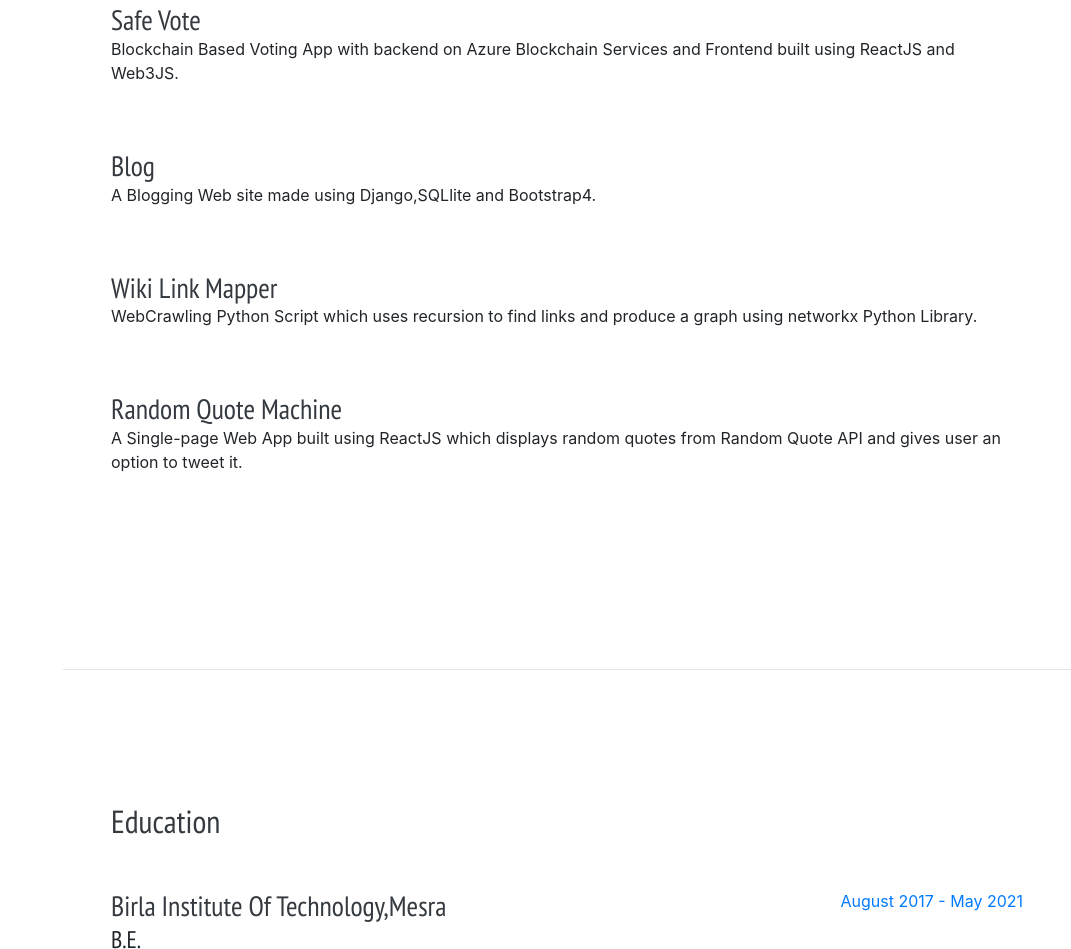
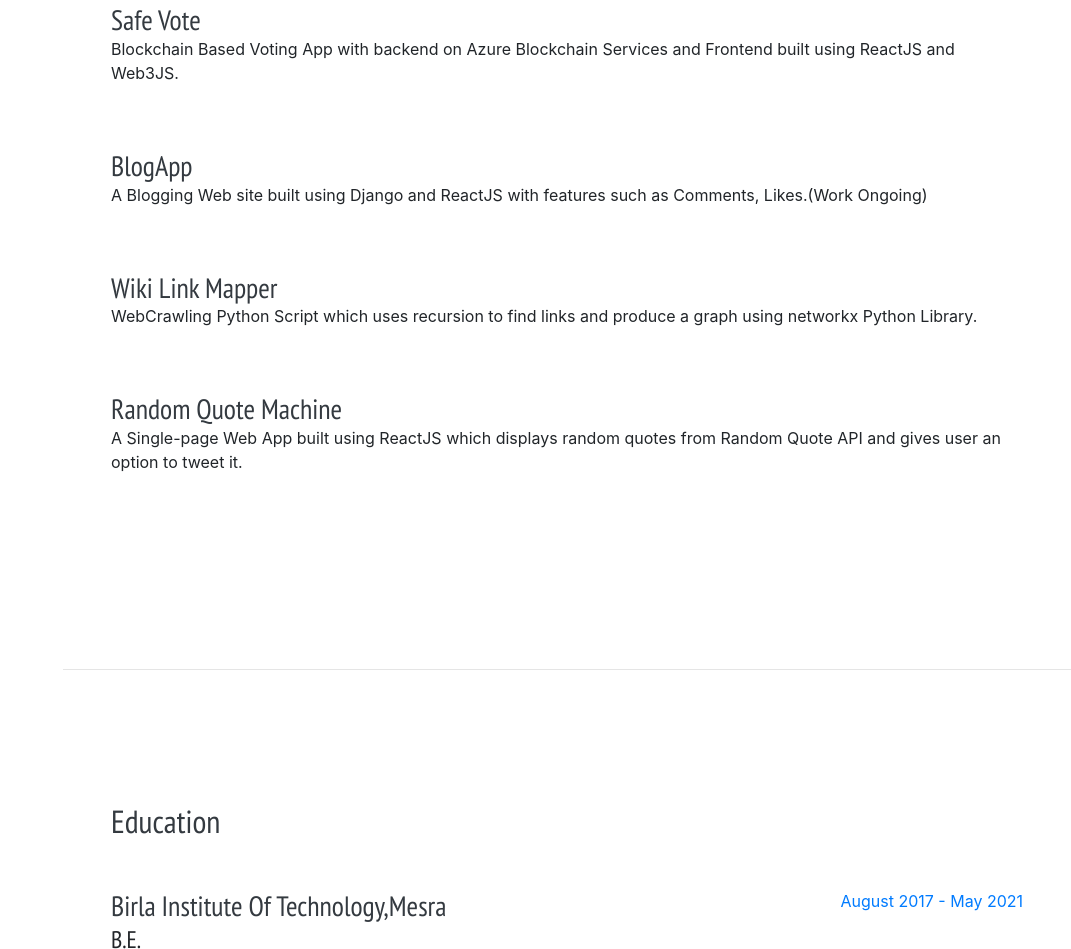
Before and after one commit to HardikM1999/hardikm1999.github.io, a website with bundled scripts: page index.html in a window 1280 px wide. Shown: the part 932-1881 px from the top of the page, without its empty margins (209-1280 px from the left). Built offline with nearby package versions, Linux system fonts and the light colour scheme; a web font is replaced by a local one.

Commit message:
Content Change

```diff
--- a/index.html
+++ b/index.html
@@ -99,8 +99,8 @@
 
         <div class="resume-item d-flex flex-column flex-md-row justify-content-between mb-5">
           <div class="resume-content">
-            <a href="https://github.com/HardikM1999/Blog"><h3 class="mb-0">Blog</h3></a>
-            <p>A Blogging Web site made using Django,SQLlite and Bootstrap4.</p>
+            <a href="https://github.com/HardikM1999/Blog"><h3 class="mb-0">BlogApp</h3></a>
+            <p>A Blogging Web site built using Django and ReactJS with features such as Comments, Likes.(Work Ongoing)</p>
           </div>
         </div>
 
```
